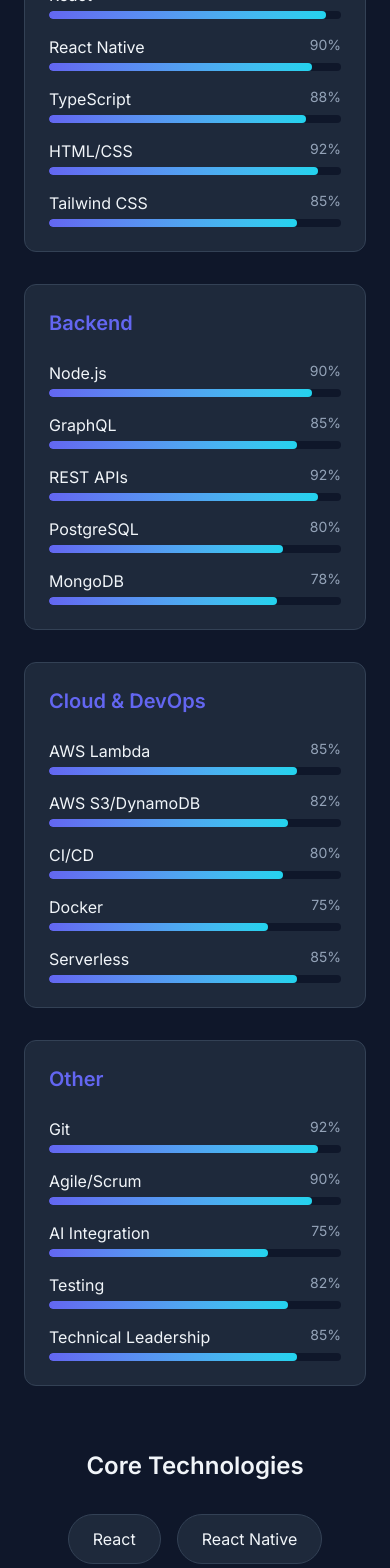
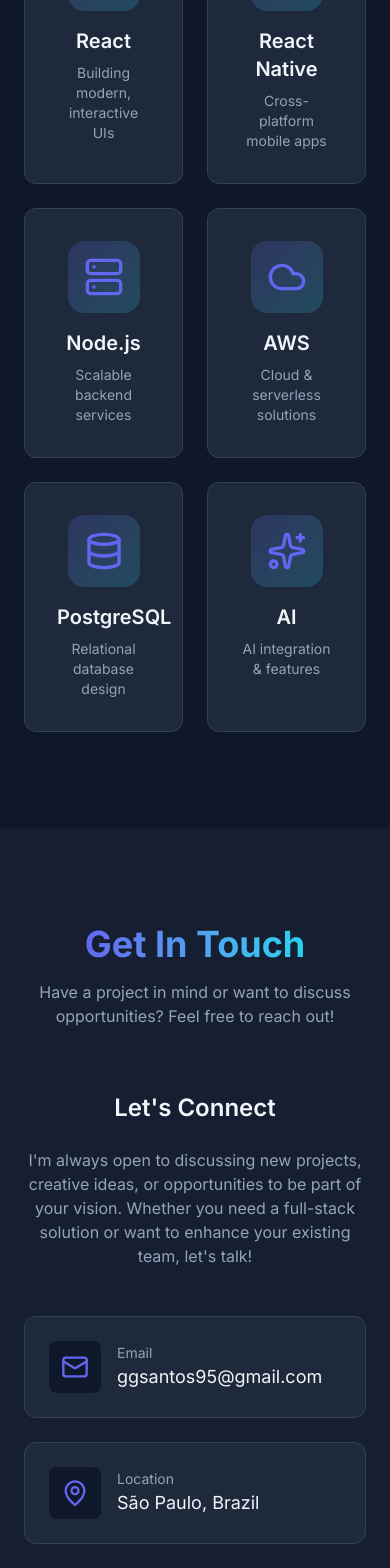
Before and after one commit to gustavoggs95/portfolio, a React (Vite) app: page / in a window 390 px wide. Shown: the part 6780-8348 px from the top of the page. Built offline with nearby package versions, Linux system fonts and the light colour scheme.

Commit message:
Simplify contact and skills sections

```diff
--- a/src/components/About.tsx
+++ b/src/components/About.tsx
@@ -42,8 +42,8 @@
             <div className="space-y-4 text-text-muted">
               <p>
                 I'm a Senior Software Engineer with over a decade of experience building scalable
-                web and mobile applications. Based in São Paulo, Brazil, I've had the opportunity
-                to work with leading companies like Globant and IBM.
+                web and mobile applications. Based in São Paulo, Brazil, I've had the opportunity to
+                work with leading companies like Globant and IBM.
               </p>
               <p>
                 I specialize in turning business ideas into well-architected, production-ready
--- a/src/components/Contact.tsx
+++ b/src/components/Contact.tsx
@@ -1,30 +1,6 @@
-import { useState } from 'react'
-import { Mail, MapPin, Send, Github, Linkedin } from 'lucide-react'
+import { Mail, MapPin, Github, Linkedin } from 'lucide-react'
 
 export function Contact() {
-  const [formData, setFormData] = useState({
-    name: '',
-    email: '',
-    message: '',
-  })
-
-  const handleSubmit = (e: React.FormEvent) => {
-    e.preventDefault()
-    // Create mailto link with form data
-    const subject = encodeURIComponent(`Portfolio Contact from ${formData.name}`)
-    const body = encodeURIComponent(
-      `Name: ${formData.name}\nEmail: ${formData.email}\n\nMessage:\n${formData.message}`
-    )
-    window.location.href = `mailto:ggsantos95@gmail.com?subject=${subject}&body=${body}`
-  }
-
-  const handleChange = (e: React.ChangeEvent<HTMLInputElement | HTMLTextAreaElement>) => {
-    setFormData((prev) => ({
-      ...prev,
-      [e.target.name]: e.target.value,
-    }))
-  }
-
   return (
     <section id="contact" className="py-24 bg-dark-light/50">
       <div className="container mx-auto px-6">
@@ -37,121 +13,61 @@
           Have a project in mind or want to discuss opportunities? Feel free to reach out!
         </p>
 
-        <div className="grid md:grid-cols-2 gap-12 max-w-5xl mx-auto">
-          {/* Contact Info */}
-          <div>
+        <div className="max-w-2xl mx-auto">
+          <div className="text-center mb-12">
             <h3 className="text-2xl font-semibold mb-6">Let's Connect</h3>
             <p className="text-text-muted mb-8">
               I'm always open to discussing new projects, creative ideas, or opportunities to be
               part of your vision. Whether you need a full-stack solution or want to enhance your
               existing team, let's talk!
             </p>
+          </div>
 
-            <div className="space-y-6">
+          <div className="space-y-6 mb-12">
             <a
               href="mailto:ggsantos95@gmail.com"
-                className="flex items-center gap-4 text-text-muted hover:text-primary transition-colors group"
+              className="flex items-center gap-4 text-text-muted hover:text-primary transition-colors group p-6 bg-dark-light rounded-xl border border-dark-lighter hover:border-primary/50"
             >
-                <div className="p-3 bg-dark-light rounded-lg group-hover:bg-primary/20 transition-colors">
-                  <Mail size={24} className="text-primary" />
+              <div className="p-3 bg-dark rounded-lg group-hover:bg-primary/20 transition-colors">
+                <Mail size={28} className="text-primary" />
               </div>
               <div>
                 <p className="text-sm text-text-muted">Email</p>
-                  <p className="text-text">ggsantos95@gmail.com</p>
+                <p className="text-text text-lg">ggsantos95@gmail.com</p>
               </div>
             </a>
 
-              <div className="flex items-center gap-4 text-text-muted">
-                <div className="p-3 bg-dark-light rounded-lg">
-                  <MapPin size={24} className="text-primary" />
+            <div className="flex items-center gap-4 text-text-muted p-6 bg-dark-light rounded-xl border border-dark-lighter">
+              <div className="p-3 bg-dark rounded-lg">
+                <MapPin size={28} className="text-primary" />
               </div>
               <div>
                 <p className="text-sm text-text-muted">Location</p>
-                  <p className="text-text">São Paulo, Brazil</p>
+                <p className="text-text text-lg">São Paulo, Brazil</p>
               </div>
             </div>
           </div>
 
-            <div className="flex gap-4 mt-8">
+          <div className="flex justify-center gap-6">
             <a
               href="https://github.com/gustavoggs95"
               target="_blank"
               rel="noopener noreferrer"
-                className="p-3 bg-dark-light rounded-lg hover:bg-primary/20 transition-colors group"
+              className="p-4 bg-dark-light rounded-xl hover:bg-primary/20 transition-all duration-300 group border border-dark-lighter hover:border-primary/50"
               aria-label="GitHub"
             >
-                <Github size={24} className="text-text-muted group-hover:text-primary" />
+              <Github size={32} className="text-text-muted group-hover:text-primary" />
             </a>
             <a
               href="https://www.linkedin.com/in/gustavo-almeida-dos-santos-780bb1b1/"
               target="_blank"
               rel="noopener noreferrer"
-                className="p-3 bg-dark-light rounded-lg hover:bg-primary/20 transition-colors group"
+              className="p-4 bg-dark-light rounded-xl hover:bg-primary/20 transition-all duration-300 group border border-dark-lighter hover:border-primary/50"
               aria-label="LinkedIn"
             >
-                <Linkedin size={24} className="text-text-muted group-hover:text-primary" />
+              <Linkedin size={32} className="text-text-muted group-hover:text-primary" />
             </a>
           </div>
-          </div>
-
-          {/* Contact Form */}
-          <form onSubmit={handleSubmit} className="space-y-6">
-            <div>
-              <label htmlFor="name" className="block text-sm font-medium mb-2">
-                Name
-              </label>
-              <input
-                type="text"
-                id="name"
-                name="name"
-                value={formData.name}
-                onChange={handleChange}
-                required
-                className="w-full px-4 py-3 bg-dark-light border border-dark-lighter rounded-lg focus:outline-none focus:border-primary transition-colors"
-                placeholder="Your name"
-              />
-            </div>
-
-            <div>
-              <label htmlFor="email" className="block text-sm font-medium mb-2">
-                Email
-              </label>
-              <input
-                type="email"
-                id="email"
-                name="email"
-                value={formData.email}
-                onChange={handleChange}
-                required
-                className="w-full px-4 py-3 bg-dark-light border border-dark-lighter rounded-lg focus:outline-none focus:border-primary transition-colors"
-                placeholder="your.email@example.com"
-              />
-            </div>
-
-            <div>
-              <label htmlFor="message" className="block text-sm font-medium mb-2">
-                Message
-              </label>
-              <textarea
-                id="message"
-                name="message"
-                value={formData.message}
-                onChange={handleChange}
-                required
-                rows={5}
-                className="w-full px-4 py-3 bg-dark-light border border-dark-lighter rounded-lg focus:outline-none focus:border-primary transition-colors resize-none"
-                placeholder="Tell me about your project..."
-              />
-            </div>
-
-            <button
-              type="submit"
-              className="w-full px-8 py-4 bg-primary hover:bg-primary-dark rounded-lg font-medium transition-all duration-300 flex items-center justify-center gap-2 group"
-            >
-              Send Message
-              <Send size={18} className="group-hover:translate-x-1 transition-transform" />
-            </button>
-          </form>
         </div>
       </div>
     </section>
--- a/src/components/Hero.tsx
+++ b/src/components/Hero.tsx
@@ -20,8 +20,8 @@
         </h1>
         <h2 className="text-2xl md:text-3xl text-text-muted mb-8">Full Stack Developer</h2>
         <p className="max-w-2xl mx-auto text-text-muted mb-12 text-lg">
-          Senior Software Engineer with over a decade of experience building scalable web and
-          mobile applications. Turning business ideas into production-ready software.
+          Senior Software Engineer with over a decade of experience building scalable web and mobile
+          applications. Turning business ideas into production-ready software.
         </p>
 
         <div className="flex justify-center gap-6 mb-12">
--- a/src/components/Skills.tsx
+++ b/src/components/Skills.tsx
@@ -1,43 +1,41 @@
-const skillCategories = [
+import { Code2, Smartphone, Server, Cloud, Database, Sparkles } from 'lucide-react'
+
+interface Skill {
+  name: string
+  icon: React.ComponentType<{ size?: number; className?: string }>
+  description: string
+}
+
+const skills: Skill[] = [
   {
-    title: 'Frontend',
-    skills: [
-      { name: 'React', level: 95 },
-      { name: 'React Native', level: 90 },
-      { name: 'TypeScript', level: 88 },
-      { name: 'HTML/CSS', level: 92 },
-      { name: 'Tailwind CSS', level: 85 },
-    ],
+    name: 'React',
+    icon: Code2,
+    description: 'Building modern, interactive UIs',
   },
   {
-    title: 'Backend',
-    skills: [
-      { name: 'Node.js', level: 90 },
-      { name: 'GraphQL', level: 85 },
-      { name: 'REST APIs', level: 92 },
-      { name: 'PostgreSQL', level: 80 },
-      { name: 'MongoDB', level: 78 },
-    ],
+    name: 'React Native',
+    icon: Smartphone,
+    description: 'Cross-platform mobile apps',
   },
   {
-    title: 'Cloud & DevOps',
-    skills: [
-      { name: 'AWS Lambda', level: 85 },
-      { name: 'AWS S3/DynamoDB', level: 82 },
-      { name: 'CI/CD', level: 80 },
-      { name: 'Docker', level: 75 },
-      { name: 'Serverless', level: 85 },
-    ],
+    name: 'Node.js',
+    icon: Server,
+    description: 'Scalable backend services',
   },
   {
-    title: 'Other',
-    skills: [
-      { name: 'Git', level: 92 },
-      { name: 'Agile/Scrum', level: 90 },
-      { name: 'AI Integration', level: 75 },
-      { name: 'Testing', level: 82 },
-      { name: 'Technical Leadership', level: 85 },
-    ],
+    name: 'AWS',
+    icon: Cloud,
+    description: 'Cloud & serverless solutions',
+  },
+  {
+    name: 'PostgreSQL',
+    icon: Database,
+    description: 'Relational database design',
+  },
+  {
+    name: 'AI',
+    icon: Sparkles,
+    description: 'AI integration & features',
   },
 ]
 
@@ -54,55 +52,23 @@
           A Full Stack Developer comfortable working on any end of the stack
         </p>
 
-        <div className="grid md:grid-cols-2 gap-8 max-w-5xl mx-auto">
-          {skillCategories.map((category) => (
+        <div className="grid grid-cols-2 md:grid-cols-3 gap-6 max-w-4xl mx-auto">
+          {skills.map((skill) => (
             <div
-              key={category.title}
-              className="bg-dark-light p-6 rounded-xl border border-dark-lighter"
+              key={skill.name}
+              className="group p-8 bg-dark-light rounded-xl border border-dark-lighter hover:border-primary/50 transition-all duration-300 hover:-translate-y-2 text-center"
             >
-              <h3 className="text-xl font-semibold mb-6 text-primary">{category.title}</h3>
-              <div className="space-y-4">
-                {category.skills.map((skill) => (
-                  <div key={skill.name}>
-                    <div className="flex justify-between mb-1">
-                      <span className="text-text">{skill.name}</span>
-                      <span className="text-text-muted text-sm">{skill.level}%</span>
-                    </div>
-                    <div className="h-2 bg-dark rounded-full overflow-hidden">
-                      <div
-                        className="h-full bg-gradient-to-r from-primary to-secondary rounded-full transition-all duration-1000 ease-out"
-                        style={{ width: `${skill.level}%` }}
-                      />
-                    </div>
-                  </div>
-                ))}
+              <div className="flex justify-center mb-4">
+                <div className="p-4 bg-gradient-to-br from-primary/20 to-secondary/20 rounded-2xl group-hover:scale-110 transition-transform duration-300">
+                  <skill.icon size={40} className="text-primary" />
+                </div>
               </div>
+              <h3 className="text-xl font-semibold mb-2 group-hover:text-primary transition-colors">
+                {skill.name}
+              </h3>
+              <p className="text-sm text-text-muted">{skill.description}</p>
             </div>
           ))}
-        </div>
-
-        {/* Core competencies */}
-        <div className="mt-16 text-center">
-          <h3 className="text-2xl font-semibold mb-8">Core Technologies</h3>
-          <div className="flex flex-wrap justify-center gap-4 max-w-4xl mx-auto">
-            {[
-              'React',
-              'React Native',
-              'Node.js',
-              'TypeScript',
-              'AWS',
-              'GraphQL',
-              'REST APIs',
-              'AI Integration',
-            ].map((tech) => (
-              <span
-                key={tech}
-                className="px-6 py-3 bg-dark-light rounded-full border border-dark-lighter hover:border-primary hover:scale-105 transition-all duration-300 cursor-default"
-              >
-                {tech}
-              </span>
-            ))}
-          </div>
         </div>
       </div>
     </section>
```
Lines whose indentation alone changed are shown as unchanged.
